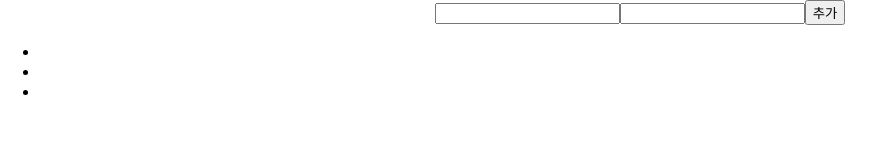
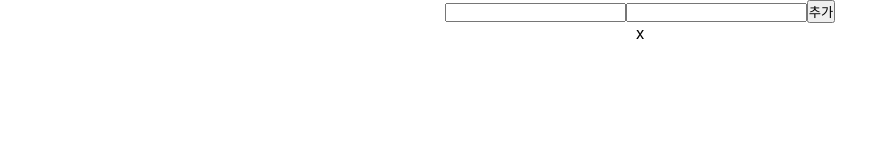
Before and after one commit to sarah1446/money-book, a React (Create React App) app: page / in a window 1280 px wide. Shown: the top 160 px of the page, without its empty margins (0-885 px from the left). Built offline with nearby package versions, Linux system fonts and the light colour scheme.

Commit message:
삭제기능 추가

```diff
--- a/src/AddBar.js
+++ b/src/AddBar.js
@@ -5,7 +5,8 @@ class AddBar extends React.Component {
     super(props);
     this.state = {
       text: '',
-      price: ''
+      price: '',
+      time: ''
     }
   }
   changeText = (e) => {
@@ -19,19 +20,24 @@ class AddBar extends React.Component {
     })
   }
 
+  sendList = () => {
+    // const t = new Date();
+    // console.log(t);
+    this.props.addMoneyList(this.state.text, this.state.price, this.state.time)
+    this.setState({
+      text: '',
+      price: '',
+      // time: t
+    })
+    // console.log(this.state.time);
+  }
+
   render() {
     return (
       <div>
         <input type="text" onChange={this.changeText} value={this.state.text} />
         <input type="text" onChange={this.changePrice} value={this.state.price} />
-        <button onClick={
-          () => {
-            this.props.addMoneyList(this.state.text, this.state.price)
-          }
-        }
-        >
-          추가
-        </button>
+        <button onClick={this.sendList}>추가</button>
       </div>
     )
   }
--- a/src/App.css
+++ b/src/App.css
@@ -1,38 +1,33 @@
+*{
+  margin: 0;
+  padding:0;
+}
 .App {
   text-align: center;
 }
-
-.App-logo {
-  height: 40vmin;
-  pointer-events: none;
+li{
+  list-style: none
 }
 
-@media (prefers-reduced-motion: no-preference) {
-  .App-logo {
-    animation: App-logo-spin infinite 20s linear;
-  }
+.list-wrap{
+  overflow: hidden;
+
+}
+.list-wrap li{
+  float: left;
+  min-width:50px
+}
+.list-wrap li.time{
+
+}
+.list-wrap li.cont{
+  background-color:yellow;
+}
+.list-wrap li.price{
+  background-color:aquamarine;
 }
 
-.App-header {
-  background-color: #282c34;
-  min-height: 100vh;
-  display: flex;
-  flex-direction: column;
-  align-items: center;
-  justify-content: center;
-  font-size: calc(10px + 2vmin);
-  color: white;
+.money-list{
+  width: 150px;
+  margin: 0 auto;
 }
-
-.App-link {
-  color: #61dafb;
-}
-
-@keyframes App-logo-spin {
-  from {
-    transform: rotate(0deg);
-  }
-  to {
-    transform: rotate(360deg);
-  }
-}
--- a/src/App.js
+++ b/src/App.js
@@ -9,33 +9,43 @@ class App extends React.Component {
     this.state = {
       moneyList: [
         {
+          content: "",
+          price: "",
           time: "",
-          content: "",
-          price: ""
         }
       ]
     }
   }
 
-  addMoneyList = (text, price) => {
-    // console.log(text, price);
-
+  addMoneyList = (text, price, time) => {
+    //console.log(time);
     this.setState({
       moneyList: [
         ...this.state.moneyList,
         {
-          time: '',
           content: text,
-          price: price
+          price: price,
+          time: time
         }
       ]
     })
   }
+
+  deleteList = (list) => {
+    const moneyList = this.state.moneyList.slice();
+    this.setState({
+      moneyList: moneyList.filter(t => t !== list),
+    })
+  }
+
   render() {
     return (
       <div className="App">
         <AddBar addMoneyList={this.addMoneyList}></AddBar>
-        <MoneyListWrap moneyList={this.state.moneyList}></MoneyListWrap>
+        <MoneyListWrap
+          moneyList={this.state.moneyList}
+          deleteList={this.deleteList}
+        ></MoneyListWrap>
       </div>
     )
   }
--- a/src/MoneyList.js
+++ b/src/MoneyList.js
@@ -4,13 +4,27 @@ class MoneyList extends React.Component {
   constructor(props) {
     super(props);
     this.state = {
-
+      time: ''
     }
   }
 
+  deleteList = () => {
+    // this.props.deleteList(this.props.moneyList);
+    this.props.deleteList(this.props.list);
+  }
+
+
+
   render() {
+    const { content, price, time } = this.props.list;
     return (
       <div className="money-list">
+        <span onClick={this.deleteList}>x</span>
+        <ul className="list-wrap">
+          <li className="time">{time}</li>
+          <li className="cont">{content}</li>
+          <li className="price">{price}</li>
+        </ul>
       </div>
     )
   }
--- a/src/MoneyListWrap.js
+++ b/src/MoneyListWrap.js
@@ -5,7 +5,7 @@ class MoneyListWrap extends React.Component {
   constructor(props) {
     super(props);
     this.state = {
-
+      total: '0'
     }
   }
 
@@ -14,13 +14,14 @@ class MoneyListWrap extends React.Component {
     return (
       <div>
         {
-          this.props.moneyList.map((a, key) => {
+          this.props.moneyList.map((list, key) => {
             return (
-              <ul className="" key={key}>
-                <li>{a.time}</li>
-                <li>{a.content}</li>
-                <li>{a.price}</li>
-              </ul>
+              <MoneyList
+                list={list}
+                key={key}
+                deleteList={this.props.deleteList}
+              >
+              </MoneyList>
             )
           })
         }
```
